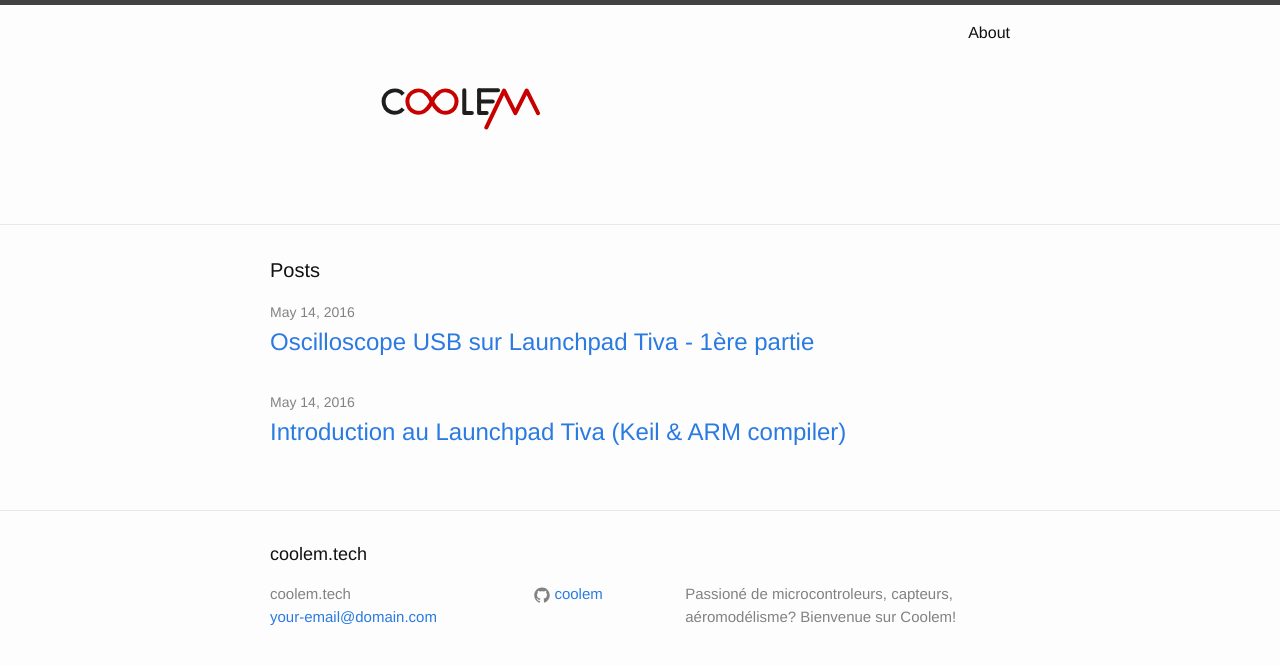
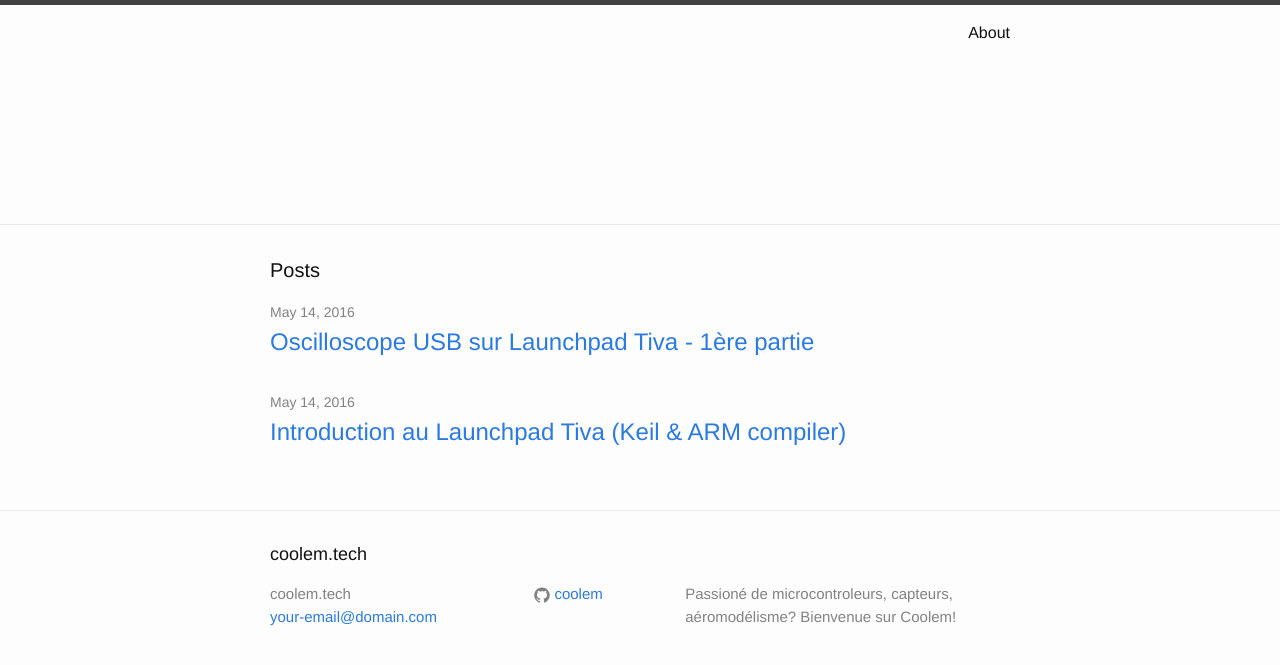
Before and after one commit to coolem/coolem.github.io, a Jekyll site: the page built from index.html, in a window 1280 px wide. Shown: the top 665 px of the page. Built offline with Jekyll 4.4.1, drawn with Linux system fonts in a browser that asks for light colours.

Commit message:
Update header.html

```diff
--- a/_includes/header.html
+++ b/_includes/header.html
@@ -5,7 +5,7 @@
     <!--<a class="site-title" href="{{ site.baseurl }}/">{{ site.title }}</a>
 	-->
 	<a class="site-title" href="{{ site.baseurl }}/">
-		<svg viewBox="0 000 1200 1200" width="400" height="200">
+		<svg  width="400" height="200">
 			<use xlink:href="{{ site.baseurl }}/img/drawing3.svg#svg2" >
 		</svg>
 	</a>
```
